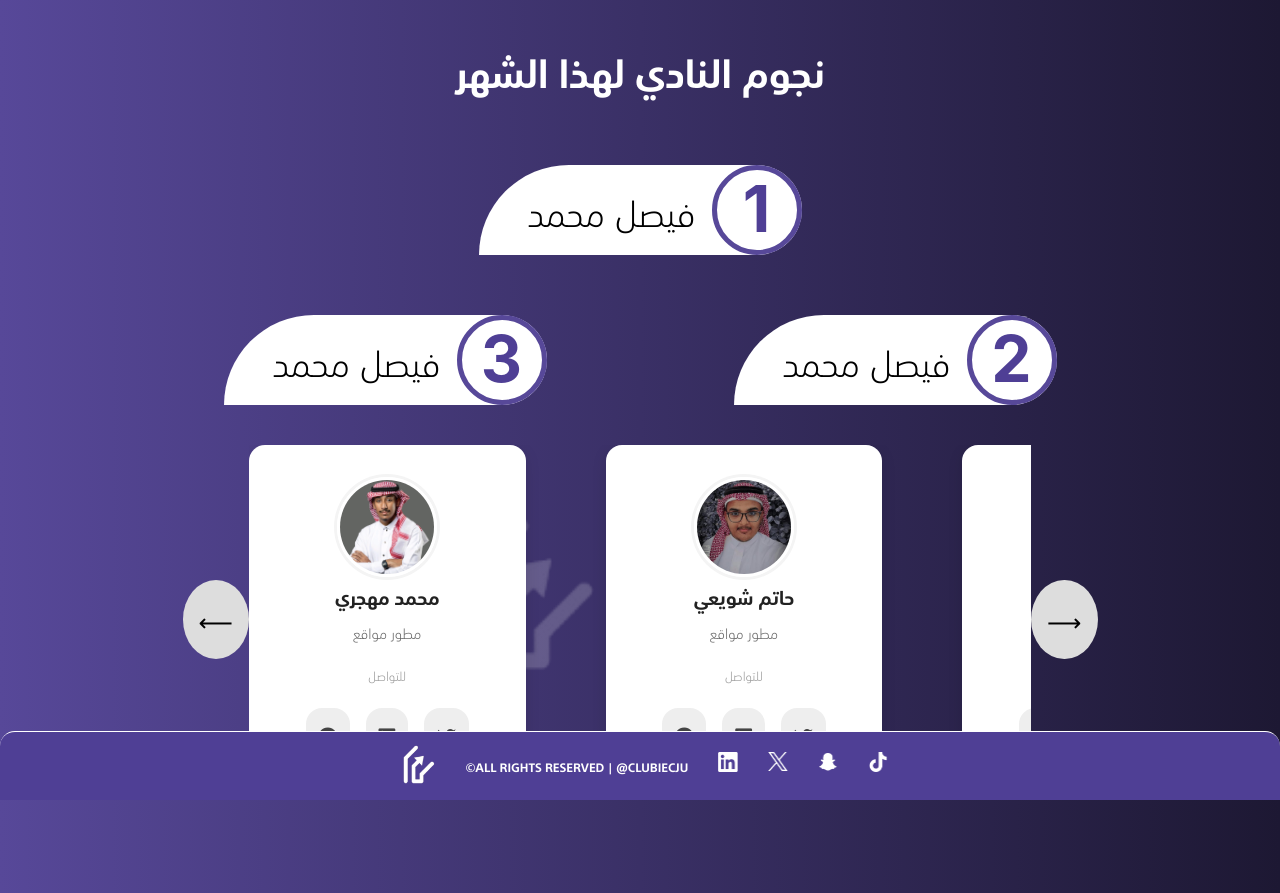
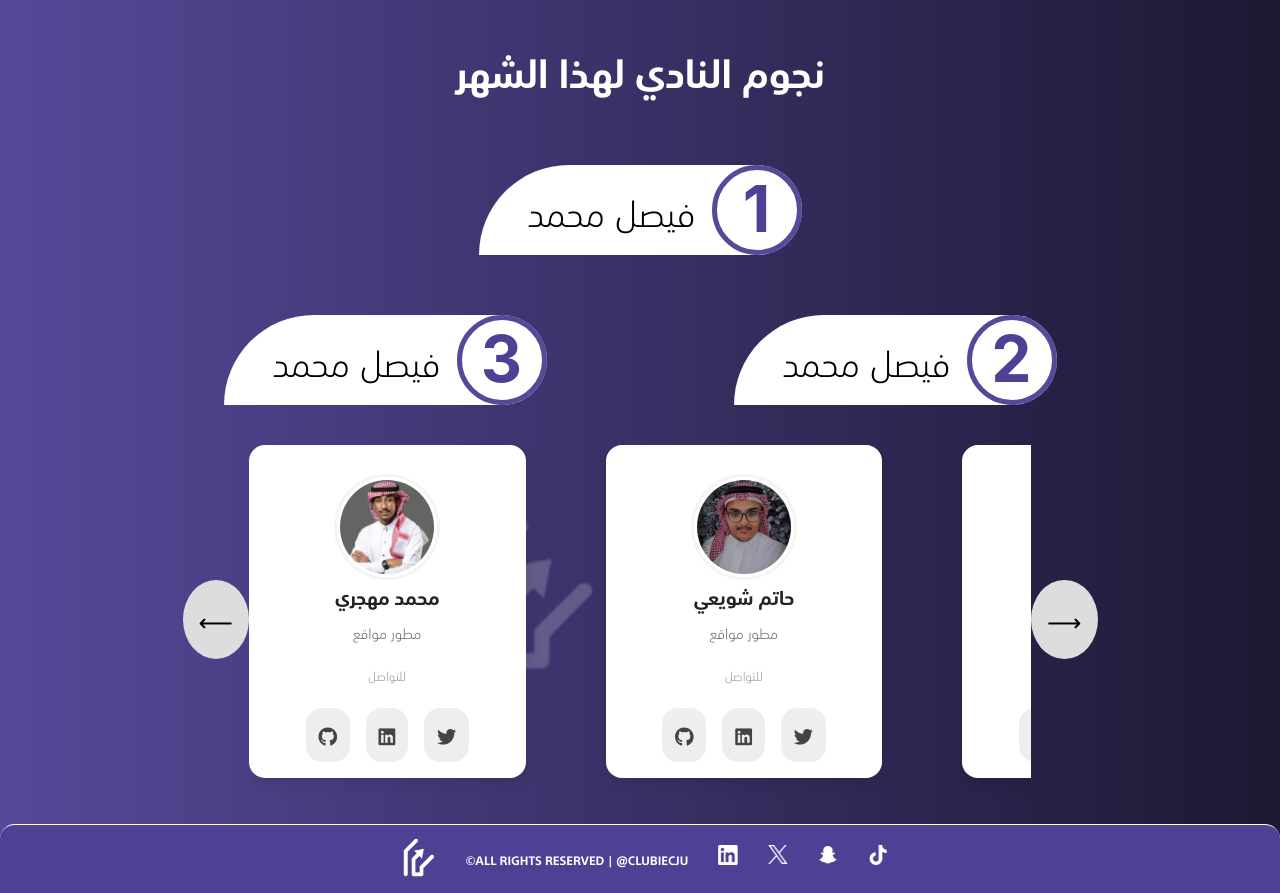
Before and after one commit to 7t4o/Entrepreneurship-Club, a plain HTML site: page pages/StarMembers.html in a window 1280 px wide. Drawn offline with Linux system fonts and the light colour scheme.

Commit message:
static footer

```diff
--- a/assets/css/StarMembers.css
+++ b/assets/css/StarMembers.css
@@ -91,7 +91,7 @@ body {
 }
 
 footer {
-  position: sticky;
+  /* position: sticky; */
   left: 0;
   bottom: 0;
   width: 100%;
```
